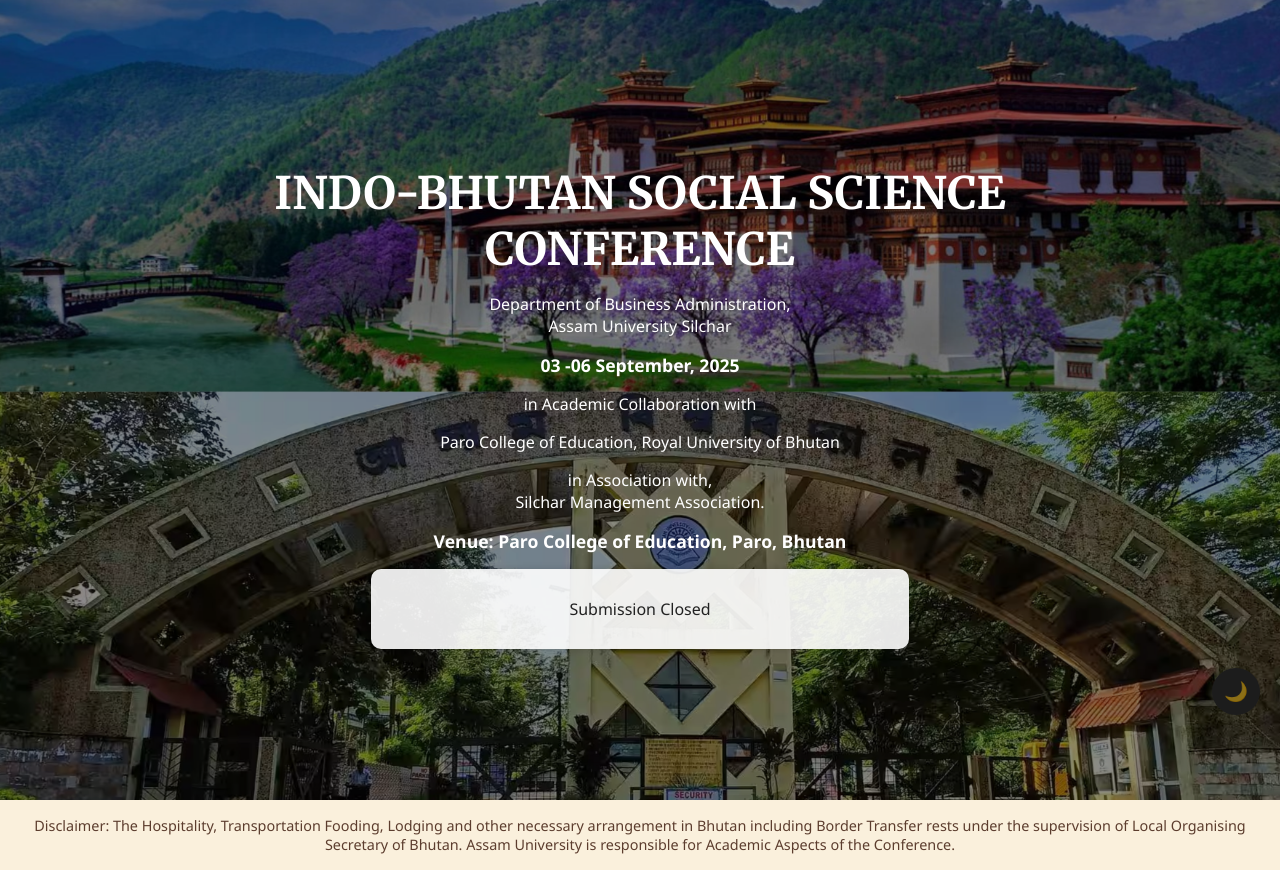
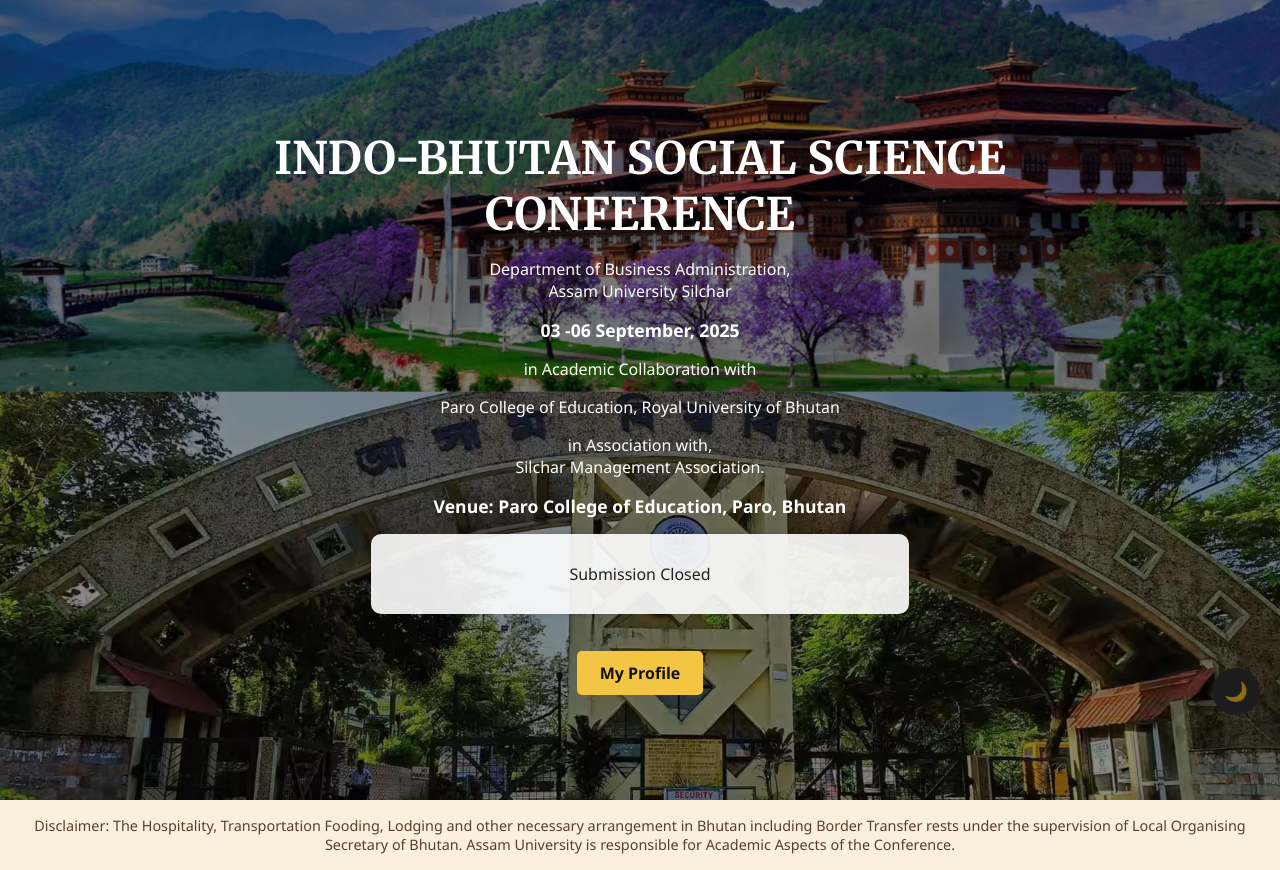
Before and after one commit to Aman-Bhar-Dev/conf2025-site, a Django app: page / in a window 1280 px wide. Shown: the part 65-935 px from the top of the page. Run offline with Django 5.2, Linux system fonts and the light colour scheme; the visitor is signed in with stand-in values (Sample User, id 1).

Commit message:
Update index.html

```diff
--- a/conference/templates/conference/index.html
+++ b/conference/templates/conference/index.html
@@ -47,6 +47,13 @@
       <div><span id="minutes">00</span><small>Minutes</small></div>
     </div>
     <p class="countdown-label">Offline Paper Submissions Limit Exceeded. Now onwards Abstract Submission for only Online Presentation shall be considered. Sorry for Inconvenience if any.</p>
+    <div class="cta-buttons">
+      {% if user.is_authenticated %}
+        <a href="{% url 'profile' %}" class="btn primary">My Profile</a>
+      {% else %}
+        <a href="{% url 'login' %}" class="btn primary">Login</a>
+      {% endif %}
+    </div>
   </div>
 </main>
 
```
